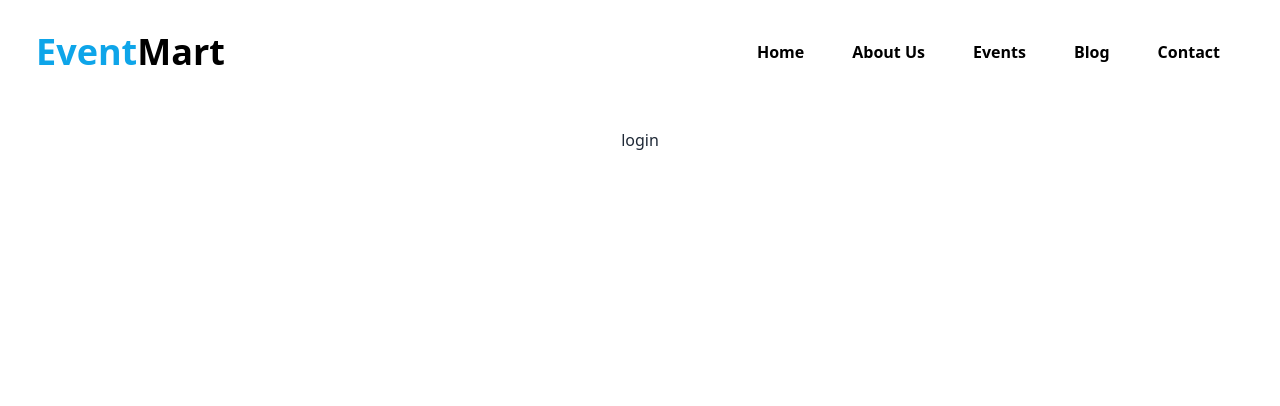
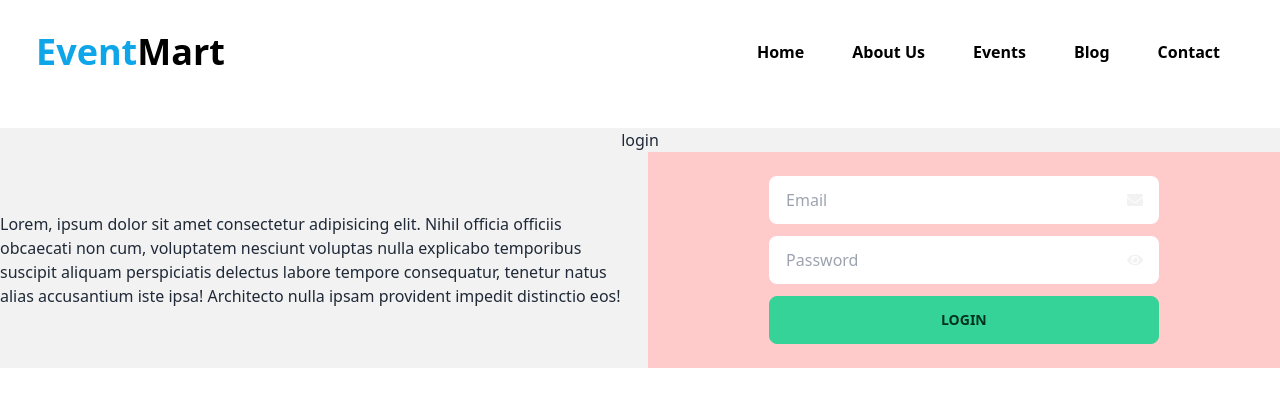
Before and after one commit to hafizuddinraju/event-app, a Next.js app: page /login in a window 1280 px wide. Shown: the top 406 px of the page. Built offline with nearby package versions, Linux system fonts and the light colour scheme.

Commit message:
sample design for login

```diff
--- a/pages/index.js
+++ b/pages/index.js
@@ -14,7 +14,7 @@ export default function Home() {
   return (
     <>
       <Head>
-        <title>Create Next App</title>
+        <title>EventMart</title>
         <meta name="description" content="Generated by create next app" />
         <meta name="viewport" content="width=device-width, initial-scale=1" />
         <link rel="icon" href="/favicon.ico" />
--- a/pages/login.js
+++ b/pages/login.js
@@ -1,9 +1,37 @@
+import Head from "next/head";
+import { useState } from "react";
+import { FaEnvelope, FaEye } from "react-icons/fa";
 
 const Login = () => {
+    const [pShow, setPShow] = useState(false)
+    //show password
+    const togglePassVisibility = () => {
+        setPShow(!pShow)
+    }
+
     return (
-        <div className="mt-32">
+        <div className="mt-32 bg-base-200">
+            <Head>Login</Head>
             <div className="container mx-auto">
                 <p className="text-center ">login</p>
+                <div className="flex items-center gap-4">
+                    <div className="w-6/12">
+                        <p>Lorem, ipsum dolor sit amet consectetur adipisicing elit. Nihil officia officiis obcaecati non cum, voluptatem nesciunt voluptas nulla explicabo temporibus suscipit aliquam perspiciatis delectus labore tempore consequatur, tenetur natus alias accusantium iste ipsa! Architecto nulla ipsam provident impedit distinctio eos!</p>
+                    </div>
+                    <div className="w-6/12 p-6 bg-red-200">
+                        <form className="flex flex-col justify-center space-y-3 w-2/3 mx-auto">
+                            <div className="input-group justify-center">
+                                <input type="text" placeholder="Email" className="input focus:outline-none w-full" />
+                                <span className="bg-base-100"><FaEnvelope className="text-base-200 cursor-pointer hover:text-cyan-300" /></span>
+                            </div>
+                            <div className="input-group justify-center  focus:border focus:border-cyan-300">
+                                <input type={pShow ? 'text' : 'password'} placeholder="Password" className="input focus:outline-none w-full" />
+                                <span className="bg-base-100"><FaEye onClick={togglePassVisibility} className="text-base-200 cursor-pointer hover:text-cyan-300" /></span>
+                            </div>
+                            <button type="submit" className="btn btn-success">Login</button>
+                        </form>
+                    </div>
+                </div>
             </div>
         </div>
     );
```
Also changed, not shown: 1 other file (tests, documents, lock files or other folders).
